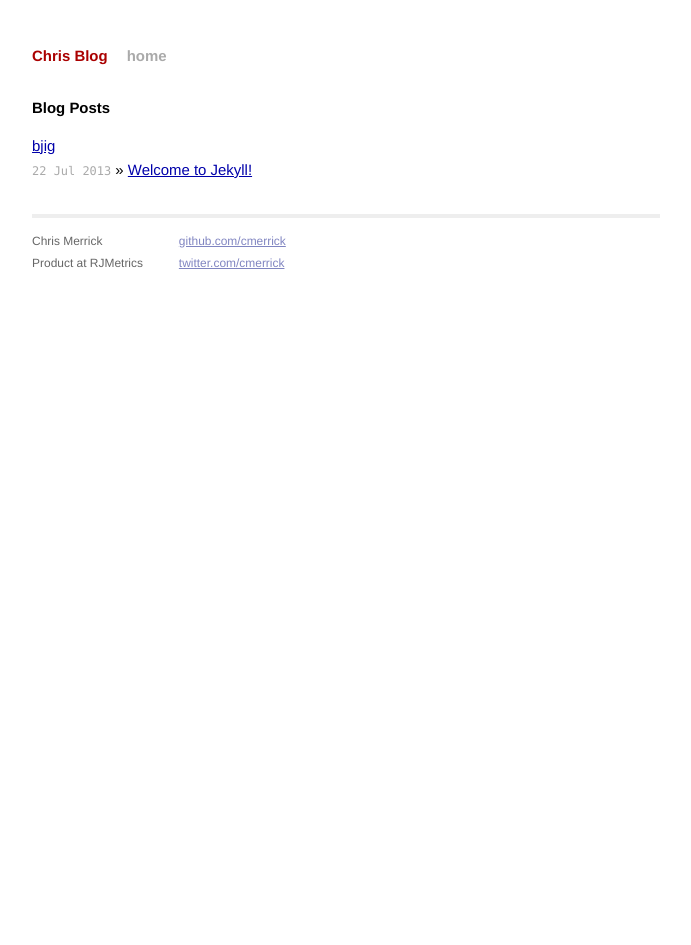
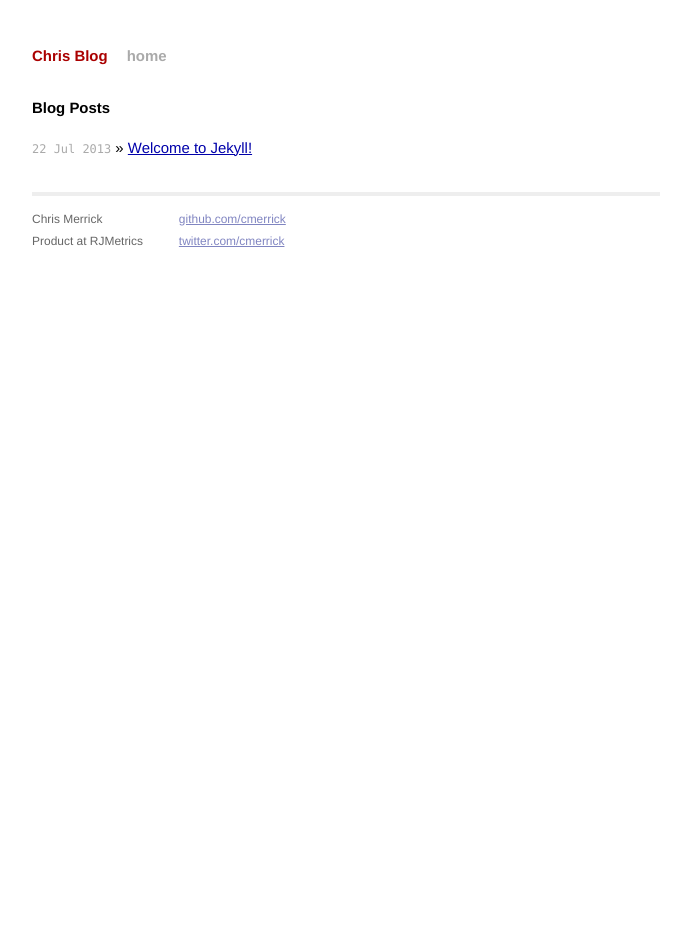
Before and after one commit to cmerrick/cmerrick.github.io, a Jekyll site: the page built from index.html, in a window 1280 px wide. Shown: the whole page, without its empty margins (294-985 px from the left). Built offline with Jekyll 4.4.1, drawn with Linux system fonts in a browser that asks for light colours.

Commit message:
remove link

```diff
--- a/index.html
+++ b/index.html
@@ -5,7 +5,6 @@ title: Your New Jekyll Site
 
 <div id="home">
   <h1>Blog Posts</h1>
-  <a href="http://www.briga-jig.com">bjig</a>
   <ul class="posts">
     {% for post in site.posts %}
       <li><span>{{ post.date | date_to_string }}</span> &raquo; <a href="{{ post.url }}">{{ post.title }}</a></li>
```
